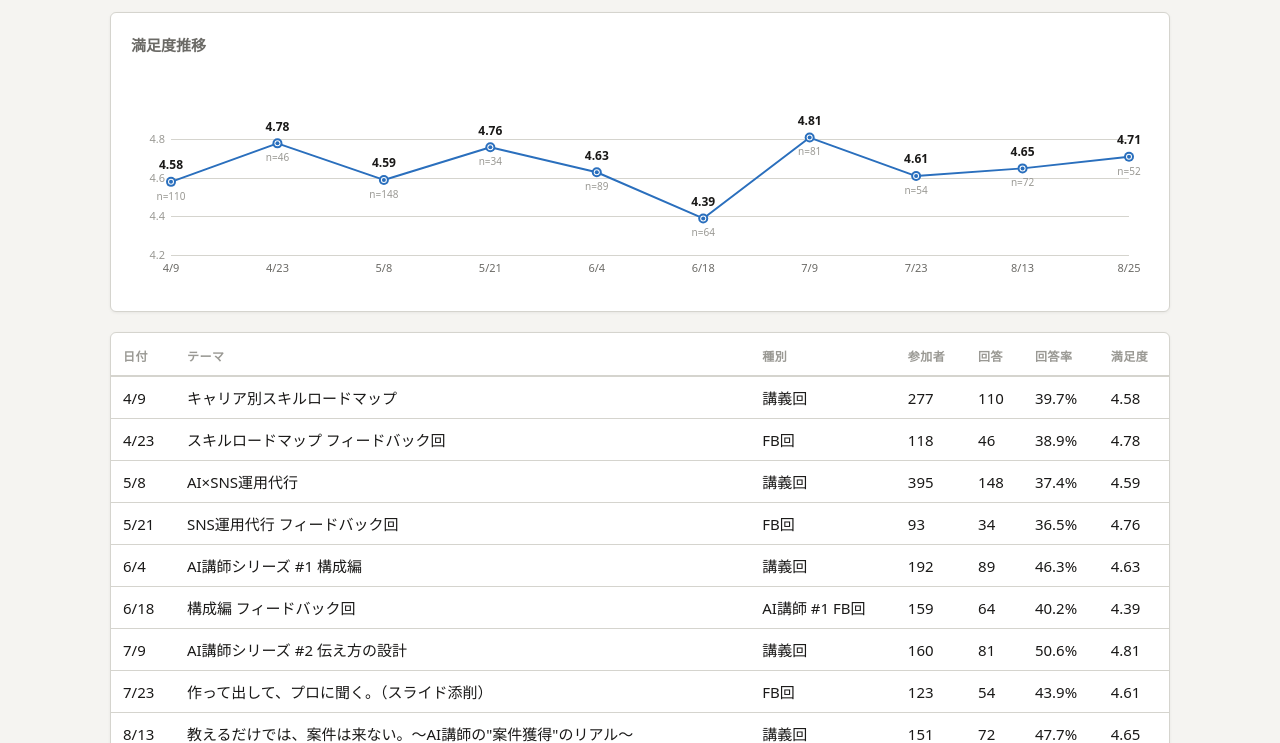
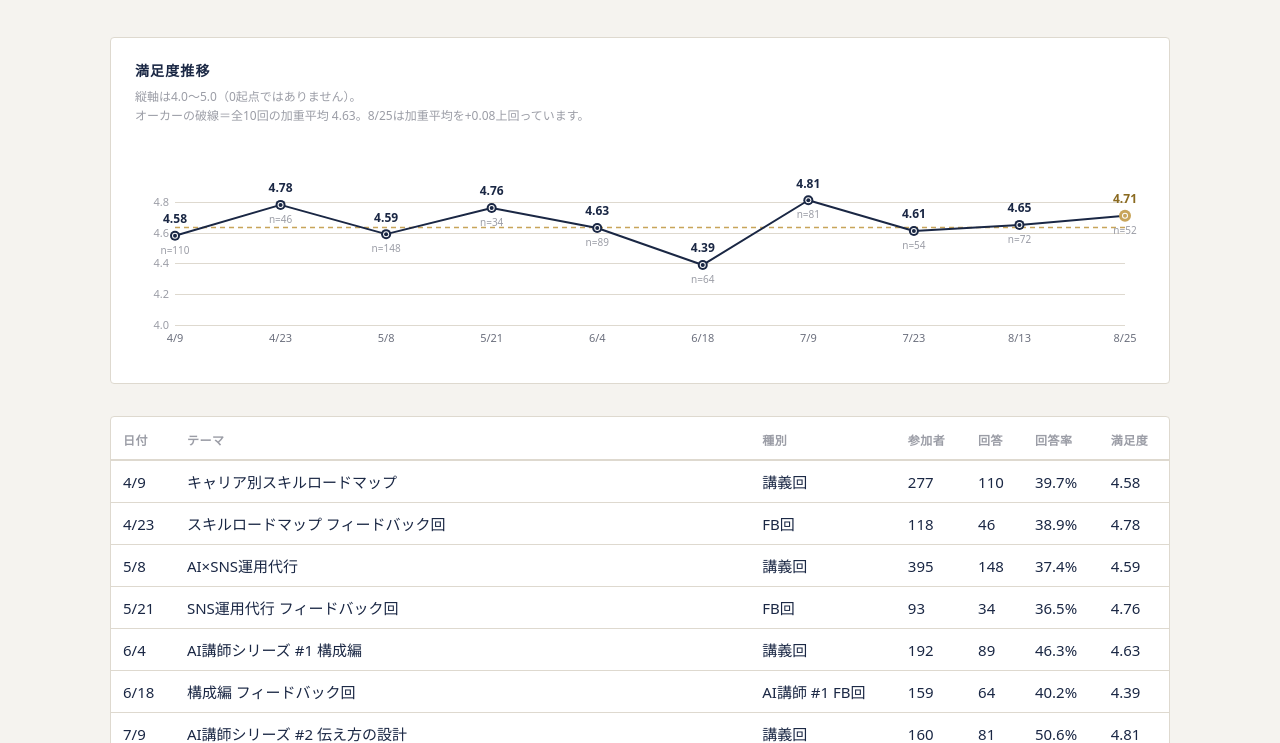
Before and after one commit to terarbeit-tm/sato-semi-survey, a plain HTML site: page index.html in a window 1280 px wide. Shown: the part 353-1096 px from the top of the page. Drawn offline with Linux system fonts and the light colour scheme.

Commit message:
配色を寺町Personal（紺×オーカー）へ変更し、デザインの階層と誤読を修正
配色:
- トークンを紺 #1A2744 / オーカー #C8A55A / アイボリー #F5F3EF へ差し替え
- オーカーは意味のある場所だけに使う（アクティブタブ・満足度タイル・
  最新回・加重平均の破線・流入経路のバー）

階層と余白:
- 満足度タイルにだけオーカーの上罫を入れて視線の入口を1つに絞る
- box-shadow を全廃し罫線とベース色で区切る（脱AIルック）
- セクション間の余白を 1rem 固定から 1.6rem へ。行間 1.7→1.8
- セクション見出しをオーカーの縦罫つきエディトリアル調へ

グラフの誤読を修正:
- Y軸を 4.2-5.0 から 4.0-5.0 へ広げ、変動の誇張を抑える
- 加重平均の破線と、0起点でない旨のキャプションを追加
- 幅が狭いとき n= ラベルを省いてモバイルでの重なりを解消

その他:
- 参加理由（紺）と流入経路（オーカー）を描き分けて単調さを解消
- 分布バーと凡例で重複していた％表記を凡例側から削除
- 濃いセグメントの文字色を白にしてコントラストを確保

Co-Authored-By: Claude Opus 5 (1M context) <noreply@anthropic.com>

```diff
--- a/index.html
+++ b/index.html
@@ -4,23 +4,29 @@
 <title>佐藤ゼミ アンケートダッシュボード</title>
 <style>
 :root {
-  --bg: #F5F4F1;
+  /* 寺町 Personal：紺 × オーカー / アイボリー地 */
+  --bg: #F5F3EF;
   --card: #FFFFFF;
-  --ink: #1A1918;
-  --ink2: #6B6A66;
-  --ink3: #9A9994;
-  --accent: #2A6FBD;
-  --accent-bg: rgba(42,111,189,0.06);
-  --rule: #D5D4CE;
-  --shadow: 0 1px 3px rgba(0,0,0,0.06);
-  --s5: #2A6FBD;
-  --s4: #7AB3E5;
-  --s3: #B8B7B1;
-  --s2: #D9A030;
-  --s1: #C94545;
-  --pos: #2A8F65;
-  --imp: #C98500;
-  --r: 6px;
+  --ink: #1A2744;
+  --ink2: #6B6F7D;
+  --ink3: #9B9DA6;
+  --accent: #1A2744;
+  --accent2: #2A3A5C;
+  --accent-bg: rgba(26,39,68,0.05);
+  --gold: #C8A55A;
+  --gold-ink: #8A6A20;
+  --gold-bg: #F4EEE0;
+  --rule: #DED9CF;
+  --rule2: #ECE7DD;
+  --shadow: none;
+  --s5: #1A2744;
+  --s4: #4A5D85;
+  --s3: #B5B1A6;
+  --s2: #C07A35;
+  --s1: #9E3229;
+  --pos: #2A6F55;
+  --imp: #8A6A20;
+  --r: 4px;
   --font: "Hiragino Kaku Gothic ProN","Hiragino Sans","Noto Sans JP",system-ui,-apple-system,sans-serif;
 }
 *{margin:0;padding:0;box-sizing:border-box;}
@@ -28,58 +34,63 @@ html{font-size:20px;}
 body{font-family:var(--font);background:var(--bg);color:var(--ink);line-height:1.6;-webkit-font-smoothing:antialiased;font-size:1rem;}
 .wrap{max-width:1100px;margin:0 auto;padding:1.2rem 1rem 2.4rem;}
 .hdr{padding:1.6rem 0 1rem;}
-.hdr h1{font-size:1.4rem;font-weight:700;letter-spacing:-0.01em;}
+.hdr h1{font-size:1.55rem;font-weight:700;letter-spacing:-0.01em;color:var(--ink);text-wrap:balance;}
 .hdr p{font-size:0.75rem;color:var(--ink2);margin-top:2px;}
 .tabs{display:flex;gap:0;border-bottom:2px solid var(--rule);overflow-x:auto;-webkit-overflow-scrolling:touch;scrollbar-width:none;position:sticky;top:0;background:var(--bg);z-index:10;padding-top:2px;}
 .tabs::-webkit-scrollbar{display:none;}
 .tab{padding:0.5rem 0.7rem;font-size:0.75rem;font-weight:500;color:var(--ink2);cursor:pointer;border:none;background:none;white-space:nowrap;border-bottom:2px solid transparent;transition:color .15s,border-color .15s;font-family:var(--font);}
 .tab:hover{color:var(--ink);}
-.tab.act{color:var(--accent);border-bottom-color:var(--accent);}
+.tab.act{color:var(--accent);font-weight:700;border-bottom-color:var(--gold);}
 .tab .badge{font-size:10px;color:var(--ink3);margin-left:2px;}
 .pnl{display:none;padding:24px 0;}
 .pnl.act{display:block;}
-.tiles{display:grid;grid-template-columns:repeat(3,1fr);gap:12px;margin-bottom:28px;}
+.tiles{display:grid;grid-template-columns:repeat(3,1fr);gap:12px;margin-bottom:2rem;}
 .tiles.t4{grid-template-columns:repeat(4,1fr);}
-.tile{background:var(--card);border-radius:var(--r);padding:0.8rem 0.9rem;border:1px solid var(--rule);box-shadow:var(--shadow);}
-.tile-v{font-size:1.8rem;font-weight:700;line-height:1.1;}
+.tile{background:var(--card);border-radius:var(--r);padding:0.9rem 1rem;border:1px solid var(--rule);border-top:3px solid var(--rule);}
+.tile.key{border-top-color:var(--gold);}
+.tile-v{font-size:1.9rem;font-weight:700;line-height:1.1;color:var(--accent);font-variant-numeric:tabular-nums;letter-spacing:-0.02em;}
 .tile-l{font-size:0.65rem;color:var(--ink2);margin-top:4px;letter-spacing:0.02em;}
 .tile-sub{font-size:0.6rem;color:var(--ink3);margin-top:2px;}
-.sec{margin-bottom:1rem;background:var(--card);border:1px solid var(--rule);border-radius:var(--r);padding:0.9rem 1rem;box-shadow:var(--shadow);}
-.sec-t{font-size:0.75rem;font-weight:600;color:var(--ink2);margin-bottom:0.6rem;letter-spacing:0.02em;text-transform:uppercase;padding-bottom:0.4rem;border-bottom:1px solid var(--rule);}
+.sec{margin-bottom:1.6rem;background:var(--card);border:1px solid var(--rule);border-radius:var(--r);padding:1rem 1.1rem;}
+.sec-t{font-size:0.7rem;font-weight:700;color:var(--ink);margin-bottom:0.8rem;letter-spacing:0.08em;padding-bottom:0.5rem;border-bottom:1px solid var(--rule2);display:flex;align-items:center;gap:0.45rem;text-wrap:balance;}
+.sec-t::before{content:"";width:3px;height:0.85rem;background:var(--gold);flex-shrink:0;}
 .sat-bar{display:flex;height:26px;border-radius:4px;overflow:hidden;gap:2px;background:var(--card);}
 .sat-seg{display:flex;align-items:center;justify-content:center;font-size:0.6rem;font-weight:600;color:#fff;min-width:2px;transition:width .3s;}
-.sat-seg.c5{background:var(--s5);}.sat-seg.c4{background:var(--s4);color:var(--ink);}.sat-seg.c3{background:var(--s3);color:var(--ink);}
-.sat-seg.c2{background:var(--s2);color:var(--ink);}.sat-seg.c1{background:var(--s1);}
+.sat-seg.c5{background:var(--s5);}.sat-seg.c4{background:var(--s4);}.sat-seg.c3{background:var(--s3);color:var(--ink);}
+.sat-seg.c2{background:var(--s2);}.sat-seg.c1{background:var(--s1);}
 .sat-legend{display:flex;flex-wrap:wrap;gap:14px;margin-top:10px;}
 .sat-li{display:flex;align-items:center;gap:5px;font-size:0.65rem;color:var(--ink2);}
 .sat-dot{width:10px;height:10px;border-radius:2px;flex-shrink:0;}
 .hbar{margin-bottom:8px;display:flex;align-items:center;gap:8px;}
 .hbar-lb{width:9rem;text-align:right;font-size:0.7rem;color:var(--ink2);flex-shrink:0;line-height:1.3;}
-.hbar-tr{flex:1;height:1.2rem;background:var(--rule);border-radius:3px;overflow:hidden;position:relative;}
+.hbar-tr{flex:1;height:1.2rem;background:var(--rule2);border-radius:3px;overflow:hidden;position:relative;}
 .hbar-fl{height:100%;background:var(--accent);border-radius:3px;transition:width .4s ease;}
+.sec-gold .hbar-fl{background:var(--gold);}
+.sec-gold .sec-t::before{background:var(--accent);}
 .hbar-vl{font-size:0.7rem;color:var(--ink2);margin-left:8px;flex-shrink:0;font-variant-numeric:tabular-nums;min-width:2rem;}
 .cmts{display:grid;grid-template-columns:1fr 1fr;gap:28px;}
 .cmt-col h3{font-size:0.75rem;font-weight:600;color:var(--ink2);margin-bottom:0.5rem;display:flex;align-items:center;gap:6px;}
 .cmt-dot{width:8px;height:8px;border-radius:50%;flex-shrink:0;}
 .cmt-dot.p{background:var(--pos);}.cmt-dot.i{background:var(--imp);}
 .cmt-list{list-style:none;}
-.cmt-item{font-size:0.75rem;line-height:1.7;padding:0.4rem 0;border-bottom:1px solid #E8E7E2;color:var(--ink);}
+.cmt-item{font-size:0.75rem;line-height:1.8;padding:0.5rem 0;border-bottom:1px solid var(--rule2);color:var(--ink);text-wrap:pretty;}
 .cmt-item:last-child{border-bottom:none;}
 .cmt-list:not(.open) .cmt-item:nth-child(n+6){display:none;}
-.cmt-more{font-size:0.65rem;color:var(--accent);cursor:pointer;padding:0.3rem 0;border:none;background:none;font-family:var(--font);font-weight:500;}
+.cmt-more{font-size:0.65rem;color:var(--gold-ink);cursor:pointer;padding:0.3rem 0;border:none;background:none;font-family:var(--font);font-weight:600;}
 .cmt-more:hover{text-decoration:underline;}
 .cmt-empty{font-size:0.75rem;color:var(--ink3);padding:0.4rem 0;}
-.tbl-wrap{overflow-x:auto;background:var(--card);border:1px solid var(--rule);border-radius:var(--r);box-shadow:var(--shadow);padding:4px 0;}
+.tbl-wrap{overflow-x:auto;background:var(--card);border:1px solid var(--rule);border-radius:var(--r);padding:4px 0;}
 table.sum{width:100%;border-collapse:collapse;font-variant-numeric:tabular-nums;}
 table.sum th{font-size:0.6rem;font-weight:600;color:var(--ink3);text-align:left;padding:0.5rem 0.6rem;border-bottom:2px solid var(--rule);letter-spacing:0.04em;text-transform:uppercase;}
 table.sum td{font-size:0.75rem;padding:0.5rem 0.6rem;border-bottom:1px solid var(--rule);}
 table.sum tbody tr:last-child td{border-bottom:none;}
 table.sum tr:hover td{background:var(--accent-bg);}
-table.sum .hi{font-weight:600;color:var(--accent);}
-.chart-card{background:var(--card);border:1px solid var(--rule);border-radius:var(--r);padding:1rem;margin-bottom:1rem;box-shadow:var(--shadow);}
-.chart-card h3{font-size:0.75rem;font-weight:600;color:var(--ink2);margin-bottom:0.7rem;}
+table.sum .hi{font-weight:700;color:var(--gold-ink);}
+.chart-card{background:var(--card);border:1px solid var(--rule);border-radius:var(--r);padding:1.1rem 1.2rem;margin-bottom:1.6rem;}
+.chart-card h3{font-size:0.7rem;font-weight:700;color:var(--ink);margin-bottom:0.2rem;letter-spacing:0.08em;}
+.chart-cap{font-size:0.6rem;color:var(--ink3);margin-bottom:0.8rem;line-height:1.6;}
 canvas.trend{width:100%;height:220px;display:block;}
-.note{font-size:0.7rem;color:var(--ink2);padding:0.6rem 0.8rem;background:var(--accent-bg);border:1px solid rgba(42,111,189,0.15);border-radius:var(--r);margin-bottom:1rem;line-height:1.6;font-weight:500;}
+.note{font-size:0.7rem;color:var(--ink);padding:0.7rem 0.9rem;background:var(--gold-bg);border:1px solid rgba(200,165,90,0.4);border-left:3px solid var(--gold);border-radius:var(--r);margin-bottom:1.6rem;line-height:1.7;font-weight:500;text-wrap:pretty;}
 .career-bar{margin-bottom:6px;display:flex;align-items:center;gap:8px;}
 .career-lb{width:10rem;text-align:right;font-size:0.7rem;color:var(--ink2);flex-shrink:0;}
 .career-tr{flex:1;height:1.1rem;background:var(--rule);border-radius:3px;overflow:hidden;}
@@ -143,7 +154,6 @@ imp:[
 `AI講師の話を深堀りして欲しいです`,
 `実績を積む合宿等`
 ]},
-
 
 {id:'20260813',lb:'8/13',title:'教えるだけでは、案件は来ない。〜AI講師の"案件獲得"のリアル〜',sub:'講義回',n:151,r:72,pct:47.7,sat:4.65,d:[0,1,4,14,53],nps:4.42,
 reasons:[['興味のあるジャンルだった',41],['登壇者の話を聞きたかった',17],['業務に役立つと感じた',8],['タイミングが合った',3],['新しいAI情報を早く得たい',3]],
@@ -479,7 +489,7 @@ function tiles(data){
   if(data.nps!=null)items.push({v:data.nps.toFixed(2),l:'推奨度',s:'MAX 5.00'});
   if(items.length===4)g.classList.add('t4');
   items.forEach(t=>{
-    const d=h('div','tile');
+    const d=h('div','tile'+(t.l==='満足度'?' key':''));
     d.innerHTML=`<div class="tile-v">${t.v}</div><div class="tile-l">${t.l}</div>${t.s?`<div class="tile-sub">${t.s}</div>`:''}`;
     g.appendChild(d);
   });
@@ -504,15 +514,15 @@ function satBar(dist,total){
   for(let i=4;i>=0;i--){
     if(dist[i]===0)continue;
     const pct=(dist[i]/total*100).toFixed(1);
-    const li=h('div','sat-li',`<span class="sat-dot" style="background:var(--s${i+1})"></span>${SL[i]} ${dist[i]}件 (${pct}%)`);
+    const li=h('div','sat-li',`<span class="sat-dot" style="background:var(--s${i+1})"></span>${SL[i]} ${dist[i]}件`);
     leg.appendChild(li);
   }
   sec.appendChild(leg);
   return sec;
 }
 
-function hBars(title,data,maxVal){
-  const sec=h('div','sec');
+function hBars(title,data,maxVal,variant){
+  const sec=h('div','sec'+(variant?' sec-'+variant:''));
   sec.appendChild(h('div','sec-t',title));
   const mx=maxVal||Math.max(...data.map(d=>d[1]));
   data.forEach(([lb,val])=>{
@@ -558,7 +568,7 @@ function renderSurvey(s){
   pnl.appendChild(tiles(s));
   pnl.appendChild(satBar(s.d,s.r));
   if(s.reasons)pnl.appendChild(hBars('参加理由',s.reasons));
-  if(s.channels)pnl.appendChild(hBars('流入経路',s.channels));
+  if(s.channels)pnl.appendChild(hBars('流入経路',s.channels,null,'gold'));
   pnl.appendChild(cmtSection(s.pos,s.imp));
   return pnl;
 }
@@ -607,12 +617,12 @@ function renderOverview(){
 
   const t=h('div','tiles');
   t.innerHTML=`<div class="tile"><div class="tile-v">${S.length}</div><div class="tile-l">実施回数</div><div class="tile-sub">2026年4月〜</div></div>
-    <div class="tile"><div class="tile-v">${avgSat}</div><div class="tile-l">平均満足度</div><div class="tile-sub">加重平均</div></div>
+    <div class="tile key"><div class="tile-v">${avgSat}</div><div class="tile-l">平均満足度</div><div class="tile-sub">加重平均</div></div>
     <div class="tile"><div class="tile-v">${totalR}</div><div class="tile-l">累計回答数</div></div>`;
   pnl.appendChild(t);
 
   const cc=h('div','chart-card');
-  cc.innerHTML='<h3>満足度推移</h3>';
+  cc.innerHTML='<h3>満足度推移</h3><p class="chart-cap">縦軸は4.0〜5.0（0起点ではありません）。<br>オーカーの破線＝全'+S.length+'回の加重平均 '+avgSat+'。'+S[0].lb+'は加重平均を'+(S[0].sat-avgSat>0?'+':'')+(S[0].sat-avgSat).toFixed(2)+'上回っています。</p>';
   const cv=document.createElement('canvas');
   cv.className='trend';
   cc.appendChild(cv);
@@ -642,7 +652,7 @@ function drawTrend(canvas){
   const pw=W-pad.l-pad.r, ph=H-pad.t-pad.b;
 
   const vals=pts.map(p=>p.sat);
-  const yMin=4.2, yMax=5.0;
+  const yMin=4.0, yMax=5.0;
   const yRange=yMax-yMin;
 
   const toX=i=>pad.l+i/(pts.length-1)*pw;
@@ -657,12 +667,22 @@ function drawTrend(canvas){
   const cardC=cs.getPropertyValue('--card').trim();
 
   ctx.strokeStyle=gridC;ctx.lineWidth=1;
-  for(let v=4.2;v<=5.0;v+=0.2){
+  for(let v=4.0;v<=5.0;v+=0.2){
     const y=Math.round(toY(v))+0.5;
     ctx.beginPath();ctx.moveTo(pad.l,y);ctx.lineTo(W-pad.r,y);ctx.stroke();
     ctx.fillStyle=ink3C;ctx.font='11px system-ui,sans-serif';ctx.textAlign='right';ctx.textBaseline='middle';
     ctx.fillText(v.toFixed(1),pad.l-6,y);
   }
+
+  const goldC=cs.getPropertyValue('--gold').trim();
+  const goldInkC=cs.getPropertyValue('--gold-ink').trim();
+  const rSum=pts.reduce((a,p)=>a+p.r,0);
+  const wAvg=pts.reduce((a,p)=>a+p.sat*p.r,0)/rSum;
+  const ay=Math.round(toY(wAvg))+0.5;
+  ctx.save();
+  ctx.setLineDash([5,4]);ctx.strokeStyle=goldC;ctx.lineWidth=1.5;
+  ctx.beginPath();ctx.moveTo(pad.l,ay);ctx.lineTo(W-pad.r,ay);ctx.stroke();
+  ctx.restore();
 
   ctx.strokeStyle=accentC;ctx.lineWidth=2;ctx.lineJoin='round';ctx.lineCap='round';
   ctx.beginPath();
@@ -671,14 +691,18 @@ function drawTrend(canvas){
 
   pts.forEach((p,i)=>{
     const x=toX(i),y=toY(p.sat);
-    ctx.beginPath();ctx.arc(x,y,5,0,Math.PI*2);ctx.fillStyle=accentC;ctx.fill();
+    const isLast=(i===pts.length-1);
+    const dotC=isLast?goldC:accentC;
+    ctx.beginPath();ctx.arc(x,y,isLast?6:5,0,Math.PI*2);ctx.fillStyle=dotC;ctx.fill();
     ctx.beginPath();ctx.arc(x,y,3,0,Math.PI*2);ctx.fillStyle=cardC;ctx.fill();
-    ctx.beginPath();ctx.arc(x,y,2,0,Math.PI*2);ctx.fillStyle=accentC;ctx.fill();
+    ctx.beginPath();ctx.arc(x,y,2,0,Math.PI*2);ctx.fillStyle=dotC;ctx.fill();
 
-    ctx.fillStyle=inkC;ctx.font='bold 12px system-ui,sans-serif';ctx.textAlign='center';ctx.textBaseline='bottom';
+    ctx.fillStyle=isLast?goldInkC:inkC;ctx.font='bold 12px system-ui,sans-serif';ctx.textAlign='center';ctx.textBaseline='bottom';
     ctx.fillText(p.sat.toFixed(2),x,y-10);
-    ctx.fillStyle=ink3C;ctx.font='10px system-ui,sans-serif';ctx.textBaseline='top';
-    ctx.fillText('n='+p.r,x,y+10);
+    if(pw/(pts.length-1)>=46){
+      ctx.fillStyle=ink3C;ctx.font='10px system-ui,sans-serif';ctx.textBaseline='top';
+      ctx.fillText('n='+p.r,x,y+10);
+    }
 
     ctx.fillStyle=ink2C;ctx.font='11px system-ui,sans-serif';ctx.textBaseline='top';
     ctx.fillText(p.lb,x,H-pad.b+8);
```
